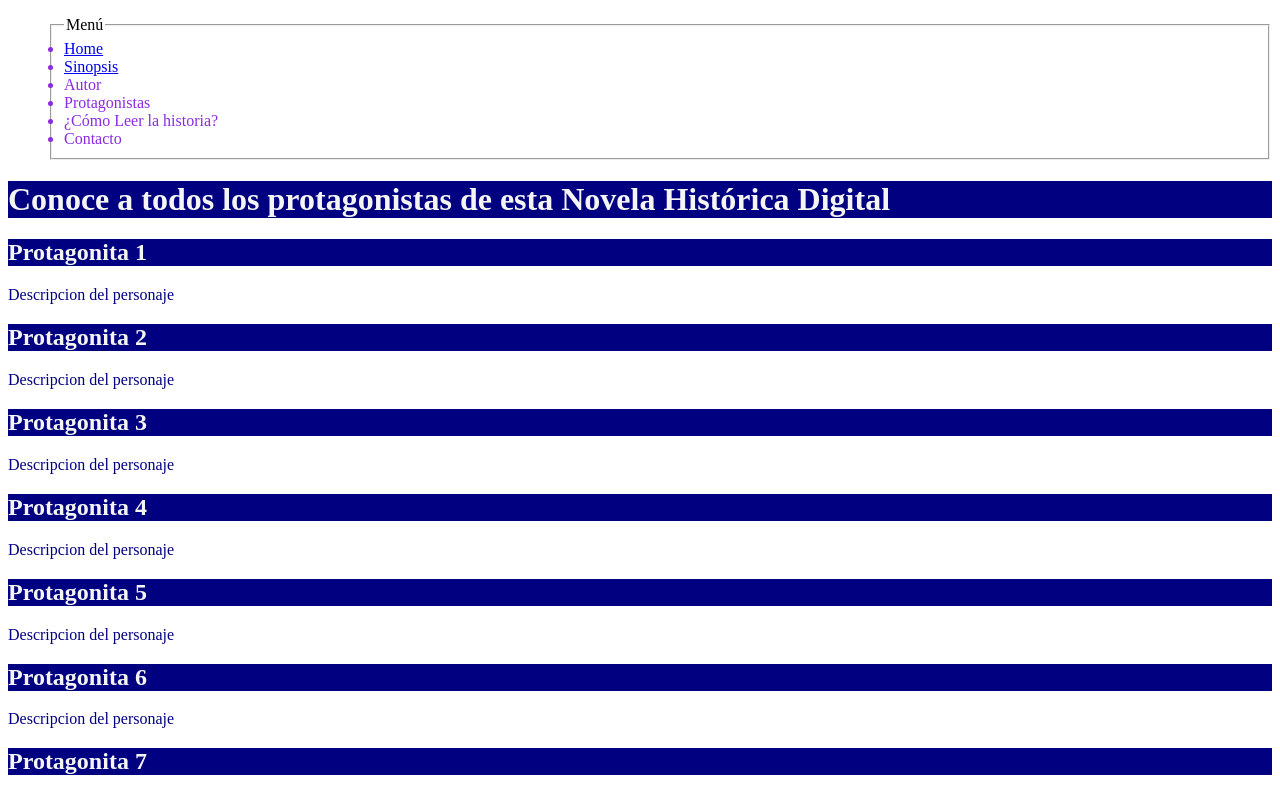
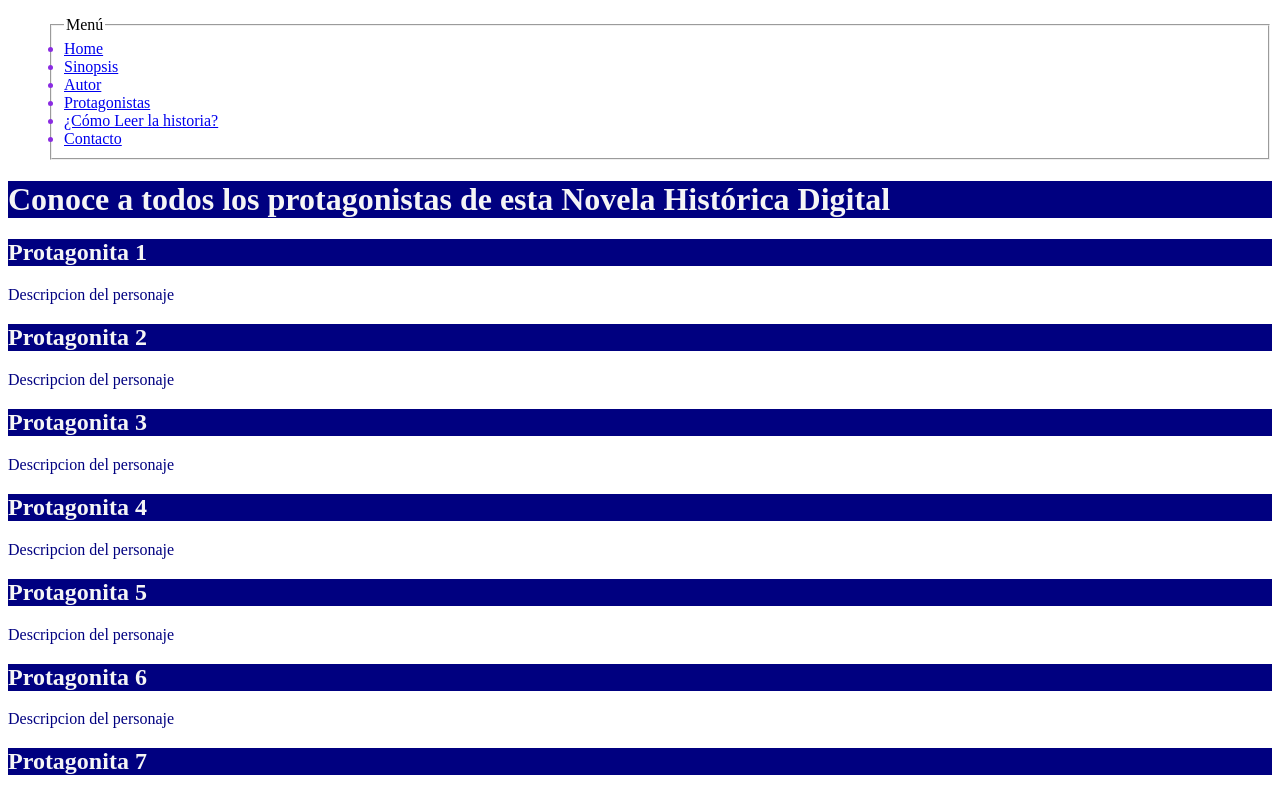
Before and after one commit to Ariellp15/Entregas-Coder-House-Ariel_Peralta, a plain HTML site: page protagonistas.html in a window 1280 px wide. Drawn offline with Linux system fonts and the light colour scheme.

Commit message:
Update protagonistas.html

```diff
--- a/protagonistas.html
+++ b/protagonistas.html
@@ -12,12 +12,12 @@
     <ul>
         <fieldset>
             <legend>Menú</legend>
-        <li> <a href="https://ariellp15.github.io/Entregas-Coder-House-Ariel_Peralta/index.html">Home</a></li>
+        <li><a href="https://ariellp15.github.io/Entregas-Coder-House-Ariel_Peralta/index.html">Home</a></li>
         <li><a href="https://ariellp15.github.io/Entregas-Coder-House-Ariel_Peralta/sinopsis.html">Sinopsis</a></li>
-        <li><a href="https://ariellp15.github.io/Entregas-Coder-House-Ariel_Peralta/autor.html"></a>Autor</li>
-        <li><a href="https://ariellp15.github.io/Entregas-Coder-House-Ariel_Peralta/protagonistas.html"></a>Protagonistas</li>
-        <li><a href="https://ariellp15.github.io/Entregas-Coder-House-Ariel_Peralta/como_leer.html"></a>¿Cómo Leer la historia?</li>
-        <li><a href="https://ariellp15.github.io/Entregas-Coder-House-Ariel_Peralta/contacto.html"></a>Contacto</li>
+        <li><a href="https://ariellp15.github.io/Entregas-Coder-House-Ariel_Peralta/autor.html">Autor</a></li>
+        <li><a href="https://ariellp15.github.io/Entregas-Coder-House-Ariel_Peralta/protagonistas.html">Protagonistas</a></li>
+        <li><a href="https://ariellp15.github.io/Entregas-Coder-House-Ariel_Peralta/como_leer.html">¿Cómo Leer la historia?</a></li>
+        <li><a href="https://ariellp15.github.io/Entregas-Coder-House-Ariel_Peralta/contacto.html">Contacto</a></li>
        </ul>
         </fieldset>
     <h1>Conoce a todos los protagonistas de esta Novela Histórica Digital</h1>
```
